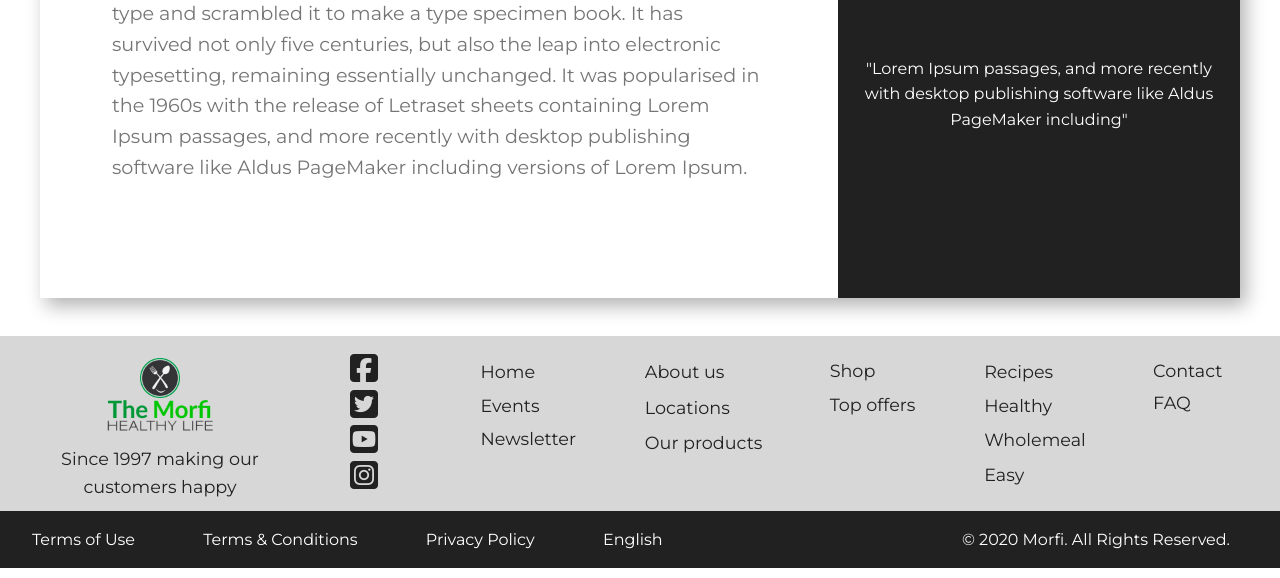
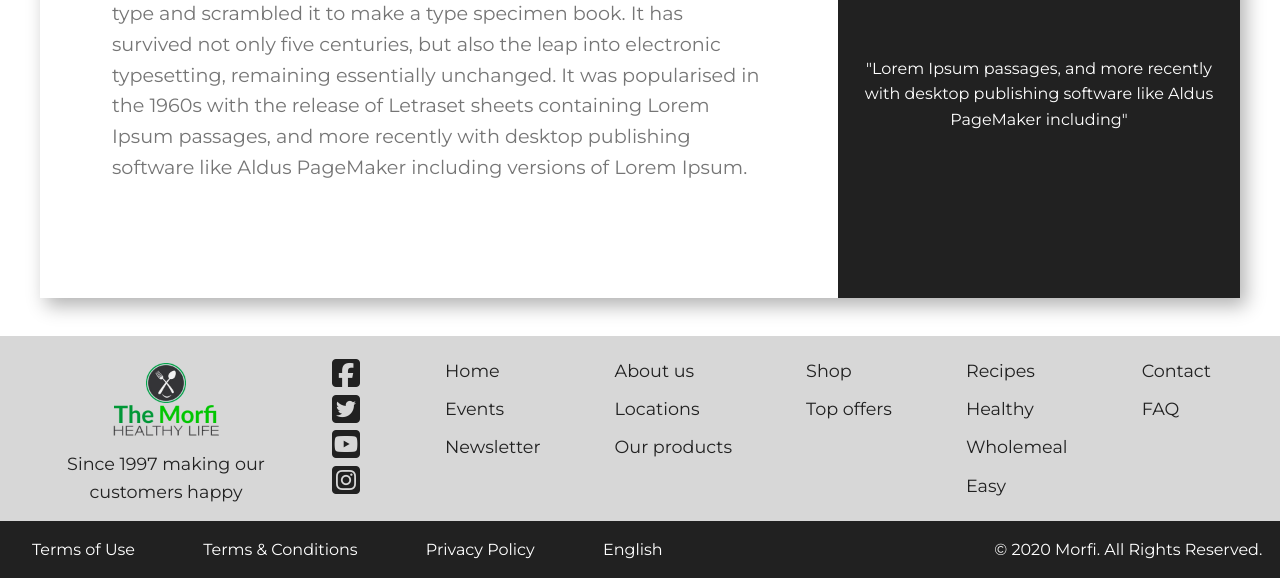
Before and after one commit to Arguel/Morfi, a plain HTML site: page index.html in a window 1280 px wide. Shown: the part 1523-2101 px from the top of the page. Drawn offline with Linux system fonts and the light colour scheme.

Commit message:
fixed resize in footer

```diff
--- a/assets/css/index.css
+++ b/assets/css/index.css
@@ -284,23 +284,22 @@ header {
   display: flex;
   align-items: center;
   align-self: center;
+  justify-content: space-evenly;
+  flex-grow: 1;
 }
 .footer-top-right {
   display: flex;
   align-self: center;
   justify-content: space-evenly;
-  flex: 1;
+  flex-grow: 8;
 }
 /*img and p left side container*/
 .footer-logo-and-social {
-  width: 300px;
   text-align: center;
-  margin-right: 40px;
-  margin-left: 10px;
 }
 .footer-logo {
-  width: 300px;
-  height: 100px;
+  max-width: 300px;
+  max-height: 100px;
 }
 .footer-logo-img {
   width: 100%;
@@ -313,18 +312,12 @@ header {
   font-weight: 400;
   color: #212121;
 }
-.social-icons {
-  margin-right: 40px;
-}
 .social-icons li a {
   text-decoration: none;
   color: #212121;
 }
-.footer-top-right ul {
-  margin: 1%;
-}
 .footer-top-right ul li {
-  padding: 3%;
+  padding: 5px;
   position: relative;
 }
 .footer-top-right ul li a {
@@ -347,7 +340,7 @@ header {
   align-items: center;
 }
 .footer-bottom-container ul {
-  flex-grow: 1;
+  flex-grow: 8;
 }
 .footer-bottom-container ul li {
   position: relative;
@@ -385,13 +378,11 @@ header {
   display: block;
 }
 .rights {
-  grid-column: 3 / 4;
   align-self: center;
   color: white;
   font-weight: 400;
   text-align: center;
-  margin-left: 10px;
-  margin-right: 50px;
+  flex-grow: 1;
 }
 /*--------------UTILS-------------*/
 .list-none {
```
